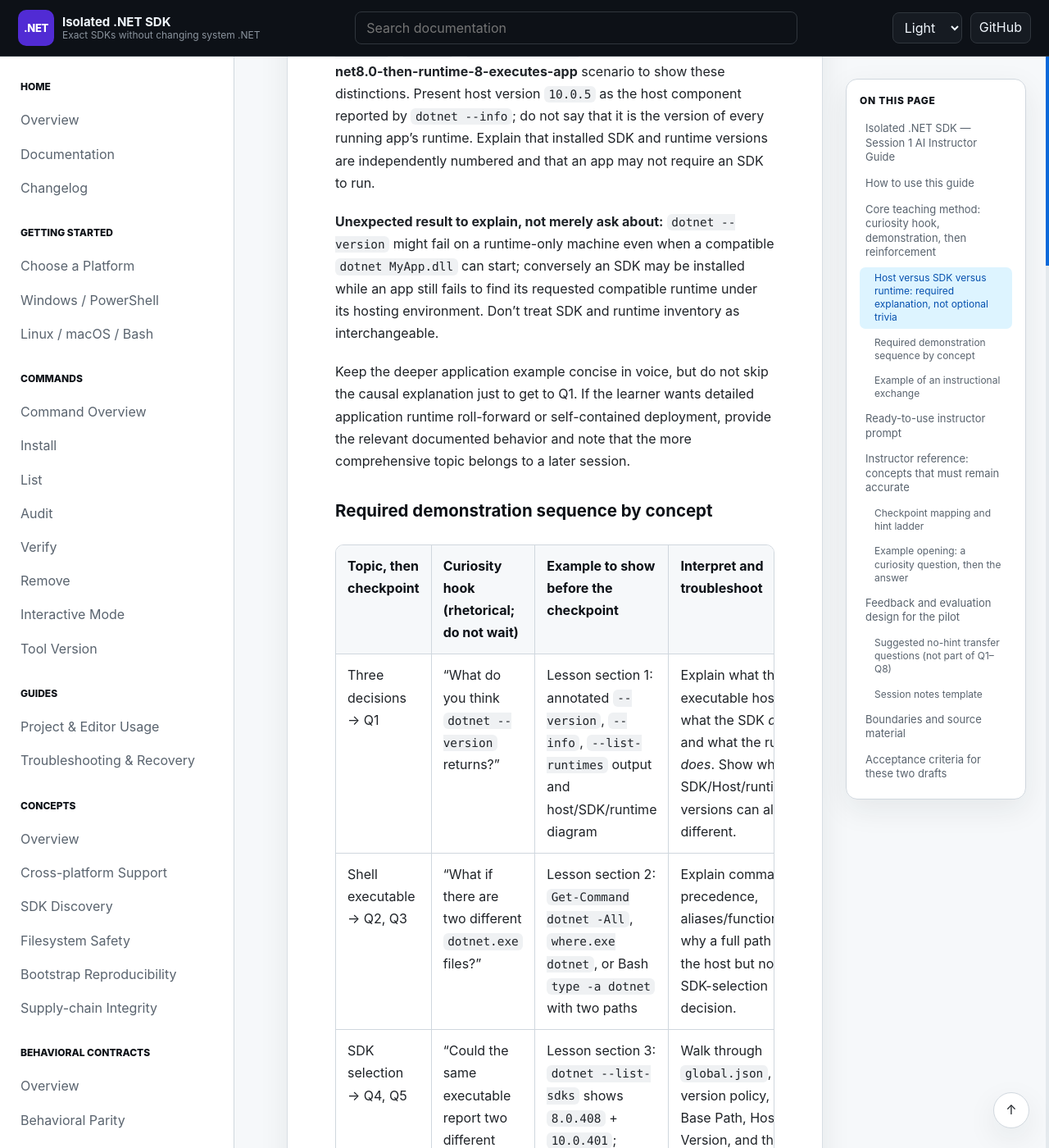
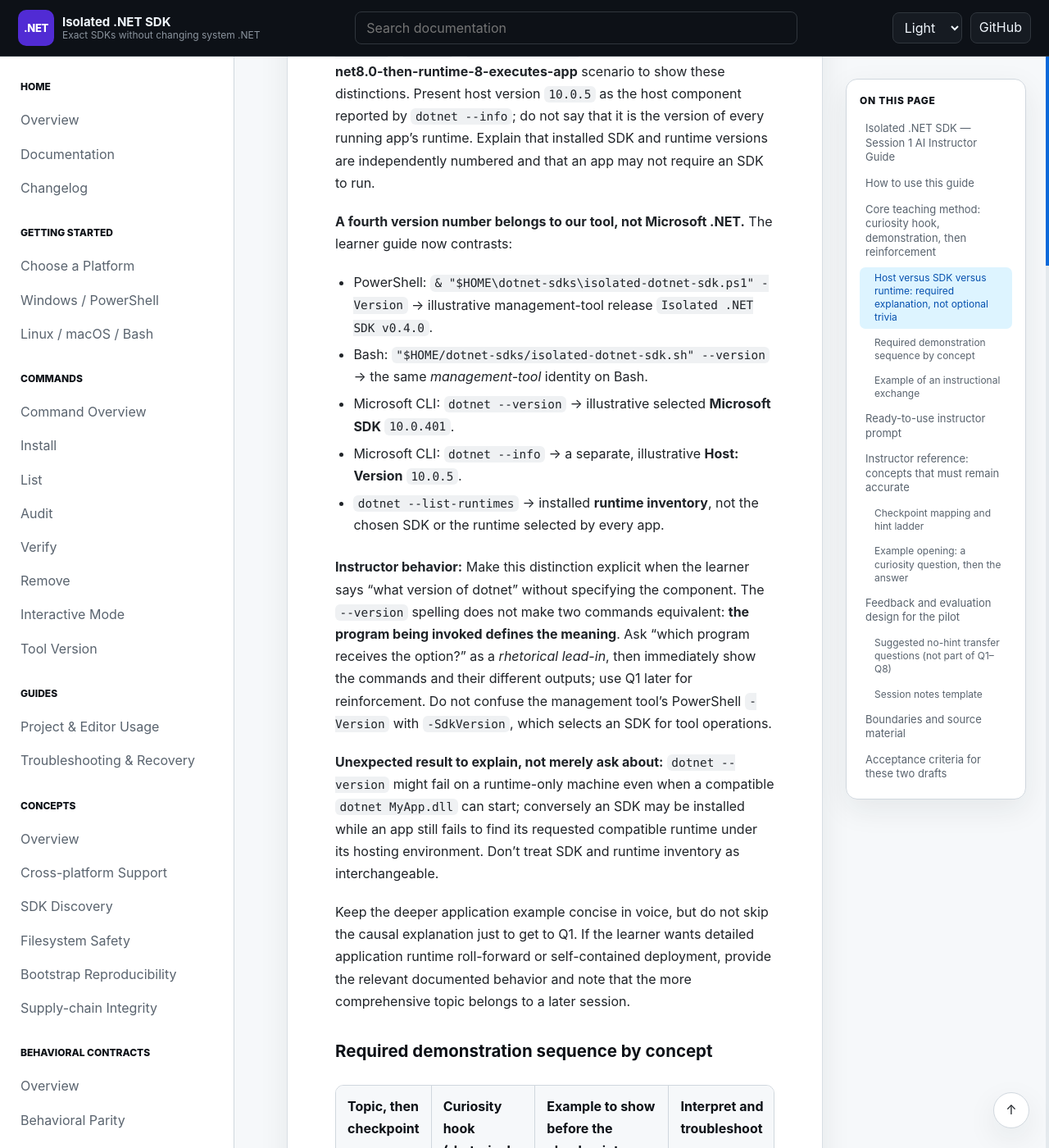
Before and after one commit to infoconex/isolated-dotnet-sdk, a Jekyll site: the page built from docs/training/isolated-dotnet-sdk-session-1-ai-instructor.md, in a window 1280 px wide and 1400 px high, scrolled down 3330 px. Shown: the whole window at 82% size. Built offline with Jekyll 4.4.1, drawn with Linux system fonts in a browser that asks for light colours; our own code applies the rules of GitHub Pages for plain Markdown files; some of the changed text lies outside the part shown.

Commit message:
docs(training): align instructor examples with product and Microsoft version semantics

```diff
--- a/docs/training/isolated-dotnet-sdk-session-1-ai-instructor.md
+++ b/docs/training/isolated-dotnet-sdk-session-1-ai-instructor.md
@@ -39,6 +39,16 @@
 
 Use the learner lesson's **three-command annotated transcript** (`--version` / `--info` / `--list-runtimes`) and the **SDK-10-builds-net8.0-then-runtime-8-executes-app** scenario to show these distinctions. Present host version `10.0.5` as the host component reported by `dotnet --info`; do not say that it is the version of every running app's runtime. Explain that installed SDK and runtime versions are independently numbered and that an app may not require an SDK to run.
 
+**A fourth version number belongs to our tool, not Microsoft .NET.** The learner guide now contrasts:
+
+- PowerShell: `& "$HOME\dotnet-sdks\isolated-dotnet-sdk.ps1" -Version` → illustrative management-tool release `Isolated .NET SDK v0.4.0`.
+- Bash: `"$HOME/dotnet-sdks/isolated-dotnet-sdk.sh" --version` → the same *management-tool* identity on Bash.
+- Microsoft CLI: `dotnet --version` → illustrative selected **Microsoft SDK** `10.0.401`.
+- Microsoft CLI: `dotnet --info` → a separate, illustrative **Host: Version** `10.0.5`.
+- `dotnet --list-runtimes` → installed **runtime inventory**, not the chosen SDK or the runtime selected by every app.
+
+**Instructor behavior:** Make this distinction explicit when the learner says “what version of dotnet” without specifying the component. The `--version` spelling does not make two commands equivalent: **the program being invoked defines the meaning**. Ask “which program receives the option?” as a *rhetorical lead-in*, then immediately show the commands and their different outputs; use Q1 later for reinforcement. Do not confuse the management tool's PowerShell `-Version` with `-SdkVersion`, which selects an SDK for tool operations.
+
 **Unexpected result to explain, not merely ask about:** `dotnet --version` might fail on a runtime-only machine even when a compatible `dotnet MyApp.dll` can start; conversely an SDK may be installed while an app still fails to find its requested compatible runtime under its hosting environment. Don't treat SDK and runtime inventory as interchangeable.
 
 Keep the deeper application example concise in voice, but do not skip the causal explanation just to get to Q1. If the learner wants detailed application runtime roll-forward or self-contained deployment, provide the relevant documented behavior and note that the more comprehensive topic belongs to a later session.
@@ -49,7 +59,7 @@
 
 | Topic, then checkpoint | Curiosity hook (rhetorical; **do not wait**) | Example to show **before the checkpoint** | Interpret and troubleshoot |
 | --- | --- | --- | --- |
-| Three decisions → Q1 | “What do you think `dotnet --version` returns?” | Lesson section 1: annotated `--version`, `--info`, `--list-runtimes` output and host/SDK/runtime diagram | Explain what the executable host *does*, what the SDK *does*, and what the runtime *does*. Show why the SDK/Host/runtime versions can all be different. |
+| Three decisions → Q1 | “What do you think `dotnet --version` returns?” | Lesson section 1: annotated `--version`, `--info`, `--list-runtimes` output, host/SDK/runtime diagram, and management tool `-Version` / `--version` comparison | Explain how the **called program** determines what its version flag reports; distinguish management-tool release, selected SDK, hosting component, and installed/app runtime. |
 | Shell executable → Q2, Q3 | “What if there are two different `dotnet.exe` files?” | Lesson section 2: `Get-Command dotnet -All`, `where.exe dotnet`, or Bash `type -a dotnet` with two paths | Explain command precedence, aliases/functions, and why a full path fixes the host but not every SDK-selection decision. |
 | SDK selection → Q4, Q5 | “Could the same executable report two different SDKs?” | Lesson section 3: `dotnet --list-sdks` shows `8.0.408` + `10.0.401`; different working directories produce different `--version` results | Walk through `global.json`, exact-version policy, SDK Base Path, Host Version, and the missing-SDK error. |
 | Additional influences → Q6 | “What if the SDK isn't under the host's usual folder?” | Lesson section 4: .NET 10+ `global.json` with `sdk.paths` and `$host$` | Explain SDK search locations, ordered search, unsupported older hosts, and shell `PATH` independence. |
@@ -95,7 +105,7 @@
 **Learning sequence.**
 
 0. **Orientation and opening hook.** Ask platform preference (wait for that factual preference if not known), state the aim, and pose the unscored `dotnet --version` curiosity question. **Continue straight into the demonstration; don't wait for a prediction.** Assess comprehension later using Q1.
-1. **Host, SDK, and runtime as distinct components.** After the rhetorical `dotnet --version` hook, teach the component roles with the learner lesson's dispatch diagram and side-by-side `--version`, `--info`, and `--list-runtimes` output. Explain what `10.0.401` (SDK), `10.0.5` (reported Host), and `8.0.15` (installed runtime) each mean, and show that applications select runtimes independently. **Then** check Q1.
+1. **Host, SDK, runtime, and management-tool identity.** After the rhetorical `dotnet --version` hook, teach the component roles with the lesson's dispatch diagram and annotated `--version`, `--info`, `--list-runtimes` output. Show what `10.0.401` (SDK), `10.0.5` (reported Host), and `8.0.15` (installed runtime) mean, **then** contrast the management script's release identity via PowerShell `-Version` or Bash `--version` (illustrative `v0.4.0`). Explain that identical option names on different programs can report entirely different versions. Applications select runtimes independently. **Then** check Q1.
 2. **Shell/executable resolution.** Explain the lookup rule and demonstrate `Get-Command`/`where.exe` output in PowerShell or `type -a`/`command -v` in Bash. Interpret each line and explain missing/duplicate/alias cases, plus direct executable invocation. Then check Q2 and Q3 separately.
 3. **SDK selection.** Show the two-SDK inventory, then the **same host** yielding `10.0.401` outside a pinned project and `8.0.408` under `global.json`, including annotated `dotnet --info` output. Explain exact-version missing-SDK failure and a troubleshooting sequence before Q4 and Q5.
 4. **Additional influences.** Demonstrate the `sdk.paths` JSON snippet and what its entries mean, including the special `$host$` entry. Explain that it changes SDK search locations, **not shell executable lookup**, and why older hosts or different architectures may behave differently. Then ask Q6.
```
